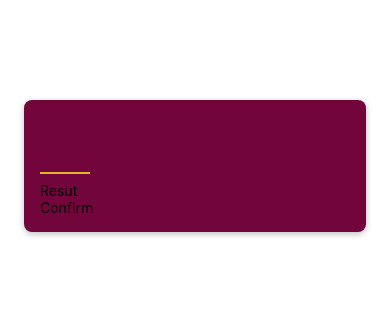
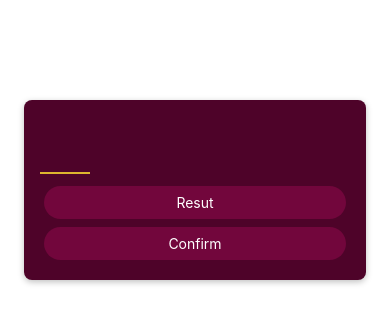
Before and after one commit to wathone98/Target-App-RN, a React Native app: screen / in a window 390 px wide. Shown: the top 324 px of the page. Built offline with nearby package versions, Linux system fonts and the light colour scheme.

Commit message:
Feat: Format Custom PrimaryButton Including Ripple Effect

```diff
--- a/components/PrimaryButton.js
+++ b/components/PrimaryButton.js
@@ -1,9 +1,46 @@
-import { View, Text } from 'react-native';
+import { View, Text, Pressable, StyleSheet } from "react-native";
 
 function PrimaryButton(props) {
-  return <View>
-    <Text>{props.children}</Text>
-  </View>
+  function pressHandler() {
+    console.log("Pressed!");
+  }
+  return (
+    <View style={styles.buttonOuterCOntainer}>
+      <Pressable
+        style={(pressedData) =>
+          pressedData.pressed
+            ? [styles.buttonInnerContainer, styles.pressed]
+            : styles.buttonInnerContainer
+        }
+        onPress={pressHandler}
+        android_ripple={{ color: "#490326" }}
+      >
+        <Text style={styles.buttonText}>{props.children}</Text>
+      </Pressable>
+    </View>
+  );
 }
 
 export default PrimaryButton;
+
+const styles = StyleSheet.create({
+  buttonOuterCOntainer: {
+    borderRadius: 28,
+    margin: 4,
+    overflow: "hidden",
+  },
+  buttonInnerContainer: {
+    backgroundColor: "#72063c",
+    paddingVertical: 8,
+    paddingHorizontal: 16,
+    elevation: 2,
+  },
+  buttonText: {
+    color: "white",
+    textAlign: "center",
+  },
+  pressed: {
+    // 25% transparent
+    opacity: 0.75,
+  },
+});
--- a/screens/StartGameScreen.js
+++ b/screens/StartGameScreen.js
@@ -24,7 +24,7 @@
     padding: 16,
     marginTop: 100,
     marginHorizontal: 24,
-    backgroundColor: "#72063c",
+    backgroundColor: "#4e0329",
     borderRadius: 8,
     // for android
     elevation: 4,
```
